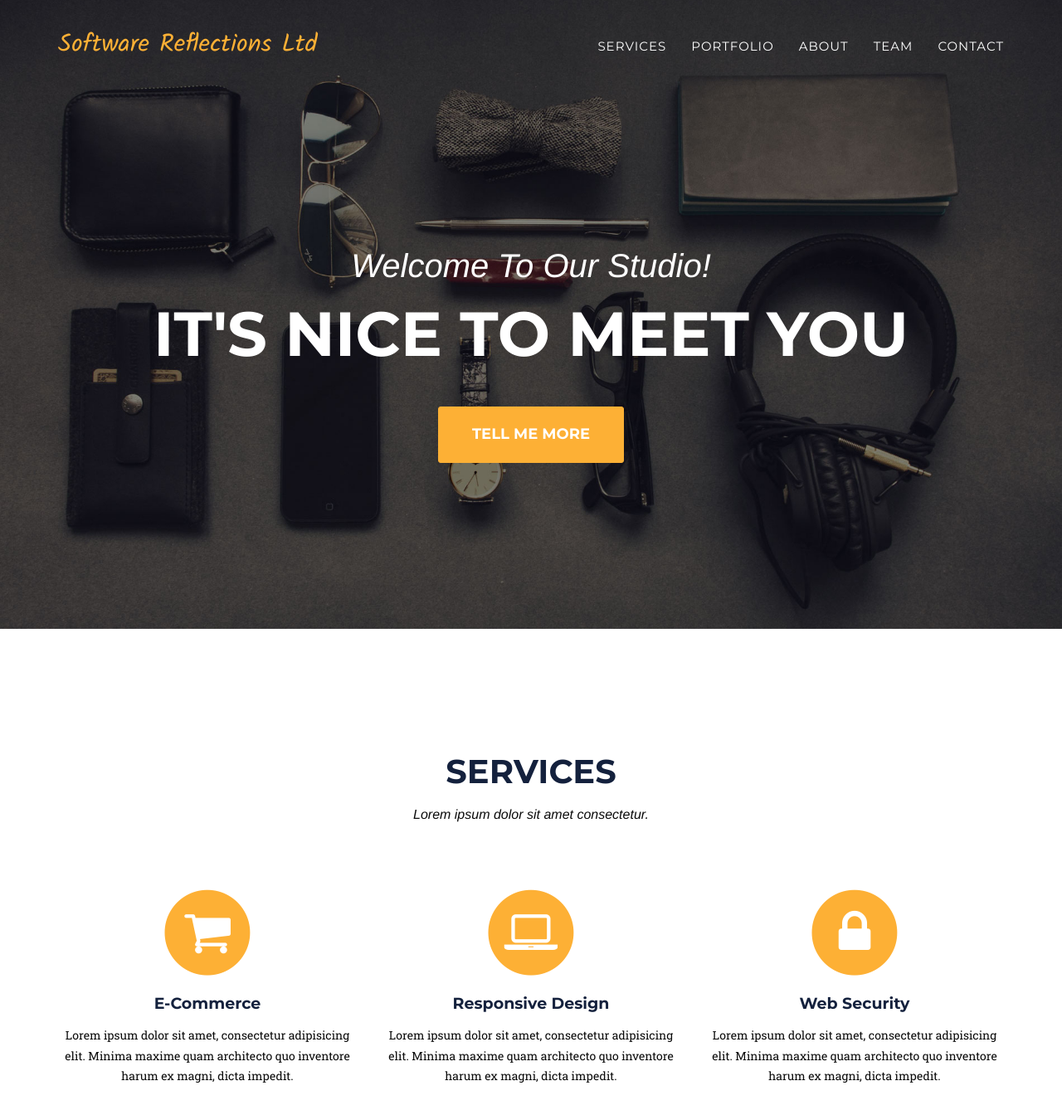
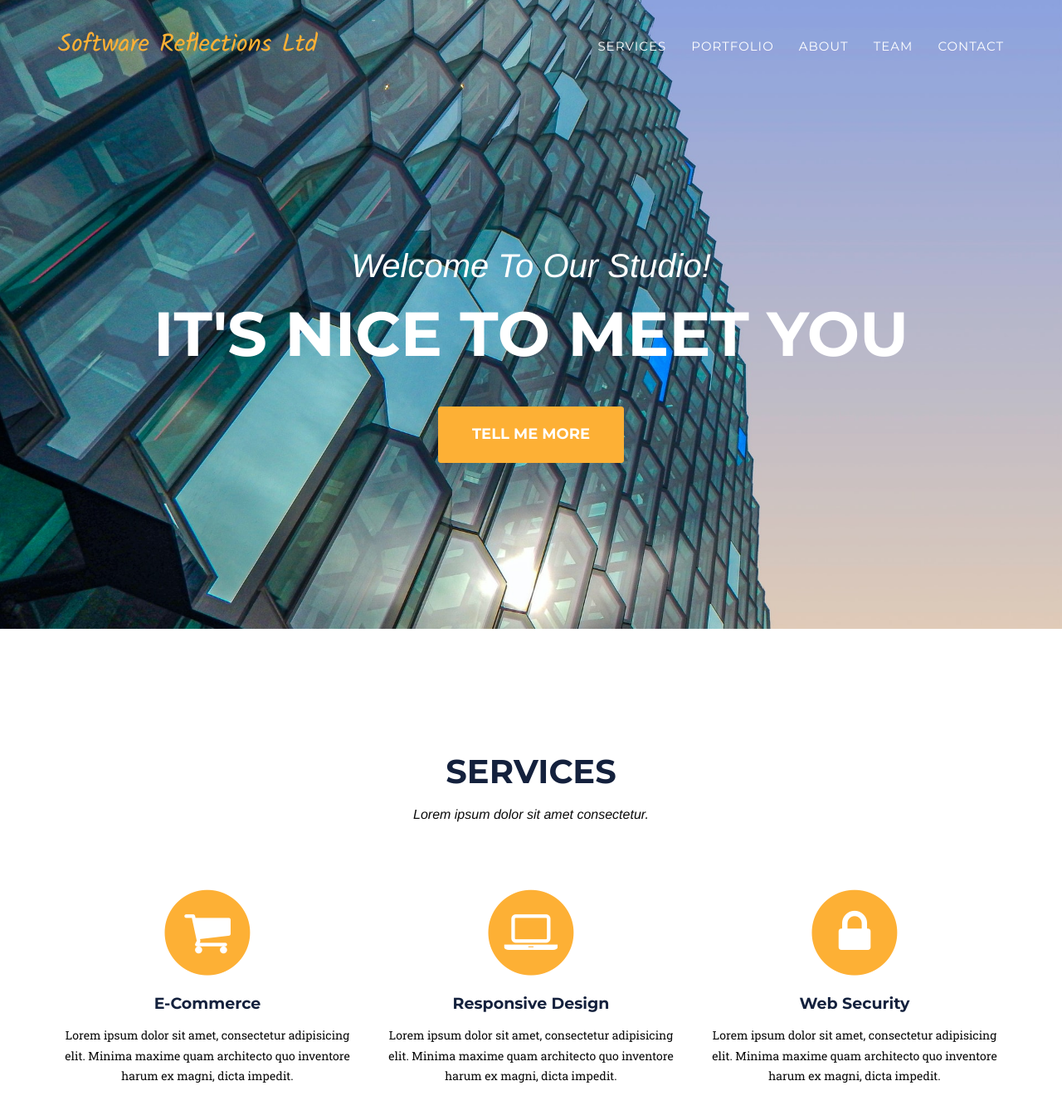
Before and after one commit to swreflections/swreflections.github.io, a Jekyll site: the page built from index.html, in a window 1280 px wide and 1400 px high. Shown: the top 1344 px of the window at 83% size. Built offline with Jekyll 4.4.1, drawn with Linux system fonts in a browser that asks for light colours; some web fonts are replaced.

Commit message:
Change background image

```diff
--- a/_includes/css/agency.css
+++ b/_includes/css/agency.css
@@ -269,7 +269,7 @@
     text-align: center;
     color: #fff;
     background-attachment: scroll;
-    background-image: url('{{ site.baseurl }}/img/header-bg.jpg');
+    background-image: url('{{ site.baseurl }}/img/harpa-bg.jpg');
     background-position: center center;
     background-repeat: none;
     -webkit-background-size: cover;
```
Also changed, not shown: img/harpa-bg.jpg (added), img/header-bg.jpg (deleted).
